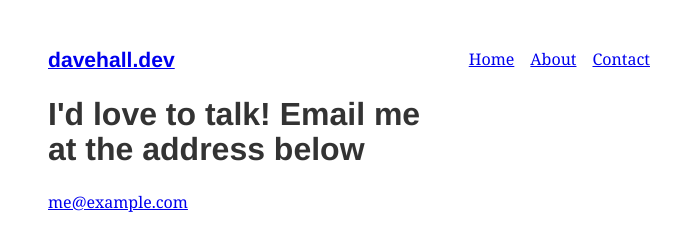
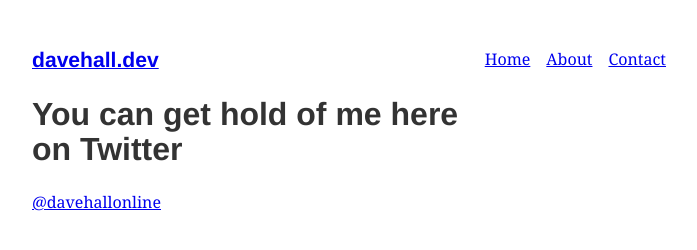
Before and after one commit to davehallonline/gatsby-blog, a Gatsby site: page /contact in a window 1280 px wide. Shown: the whole page, without its empty margins (283-980 px from the left). Built offline with nearby package versions, Linux system fonts and the light colour scheme; Gatsby itself is replaced by a stand-in of ours.

Commit message:
Updated contact page content

```diff
--- /dev/null
+++ b/src/components/layout.css
@@ -0,0 +1,5 @@
+.site {
+    margin: 3rem auto;
+    max-Width: 650px;
+    padding: '0 1rem'
+  }
--- a/src/components/layout.js
+++ b/src/components/layout.js
@@ -1,4 +1,5 @@
 import React from "react"
+import "./layout.css"
 import { Link } from "gatsby"
 const ListLink = props => (
   <li style={{ display: `inline-block`, marginRight: `1rem` }}>
@@ -6,7 +7,7 @@ const ListLink = props => (
   </li>
 )
 export default ({ children }) => (
-  <div style={{ margin: `3rem auto`, maxWidth: 650, padding: `0 1rem` }}>
+  <div className="site">
     <header style={{ marginBottom: `1.5rem` }}>
       <Link to="/" style={{ textShadow: `none`, backgroundImage: `none` }}>
         <h3 style={{ display: `inline` }}>davehall.dev</h3>
@@ -17,6 +18,6 @@ export default ({ children }) => (
         <ListLink to="/contact/">Contact</ListLink>
       </ul>
     </header>
-    {children}
+    <div className="site-content">{children}</div>
   </div>
 )
--- a/src/pages/contact.js
+++ b/src/pages/contact.js
@@ -4,9 +4,9 @@ import Layout from "../components/layout"
 export default () => (
   <Layout>
   <div>
-    <h1>I'd love to talk! Email me at the address below</h1>
+    <h1>You can get hold of me here on Twitter</h1>
     <p>
-      <a href="mailto:me@example.com">me@example.com</a>
+      <a href="https://twitter.com/davehallonline">@davehallonline</a>
     </p>
   </div>
   </Layout>
--- a/src/pages/index.js
+++ b/src/pages/index.js
@@ -3,7 +3,7 @@ import Layout from "../components/layout"
 
 export default () => (
   <Layout>
-    <h1>Hi! I'm Dave Hall and I'm building this Gatsby site as part of 100DaysOfGatsby</h1>
+    <h1>Hi! I'm Dave Hall and I'm building this Gatsby site as part of #100DaysOfGatsby</h1>
     <p>
       Lots of updates to come but just the basics right now.
     </p>
```
